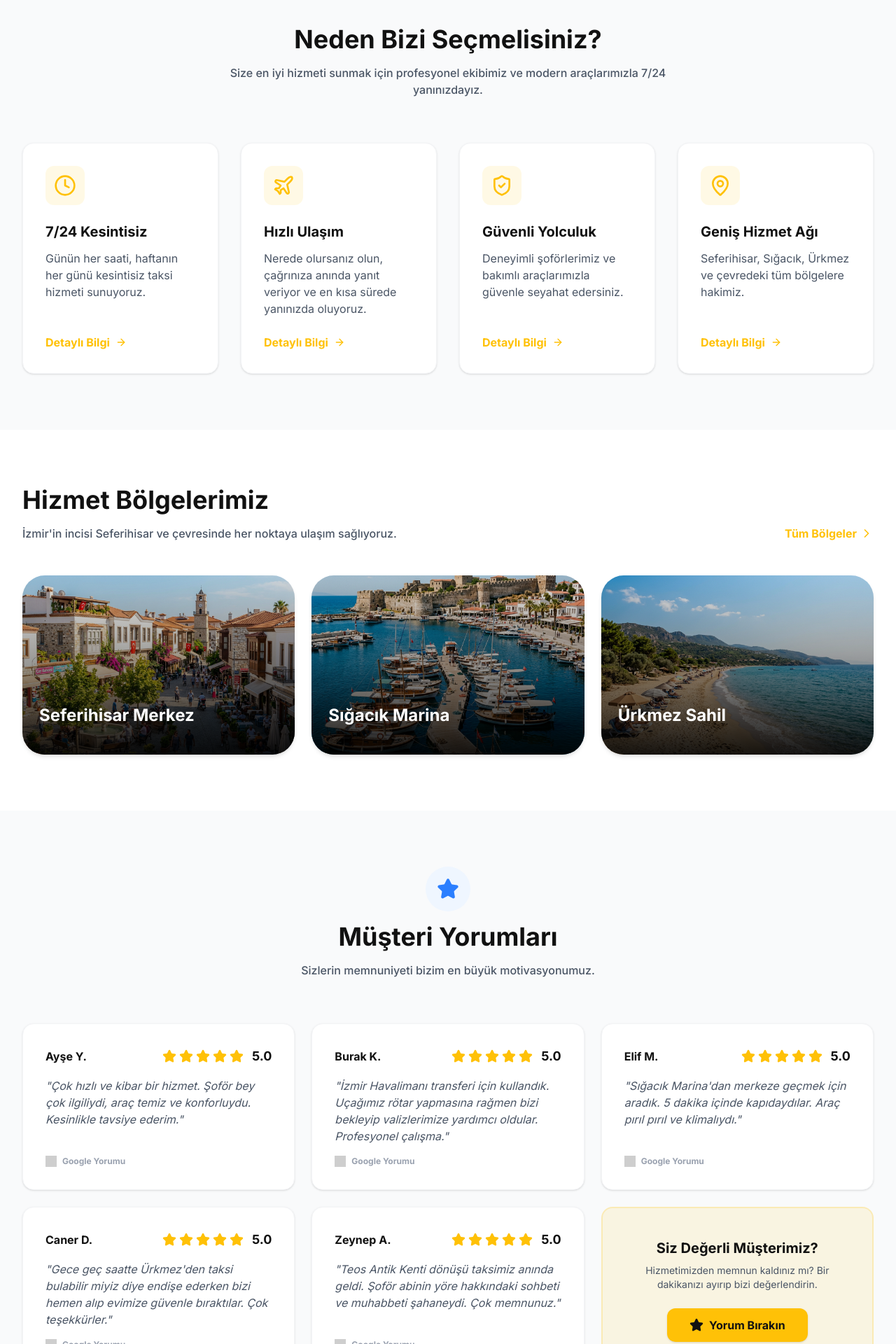
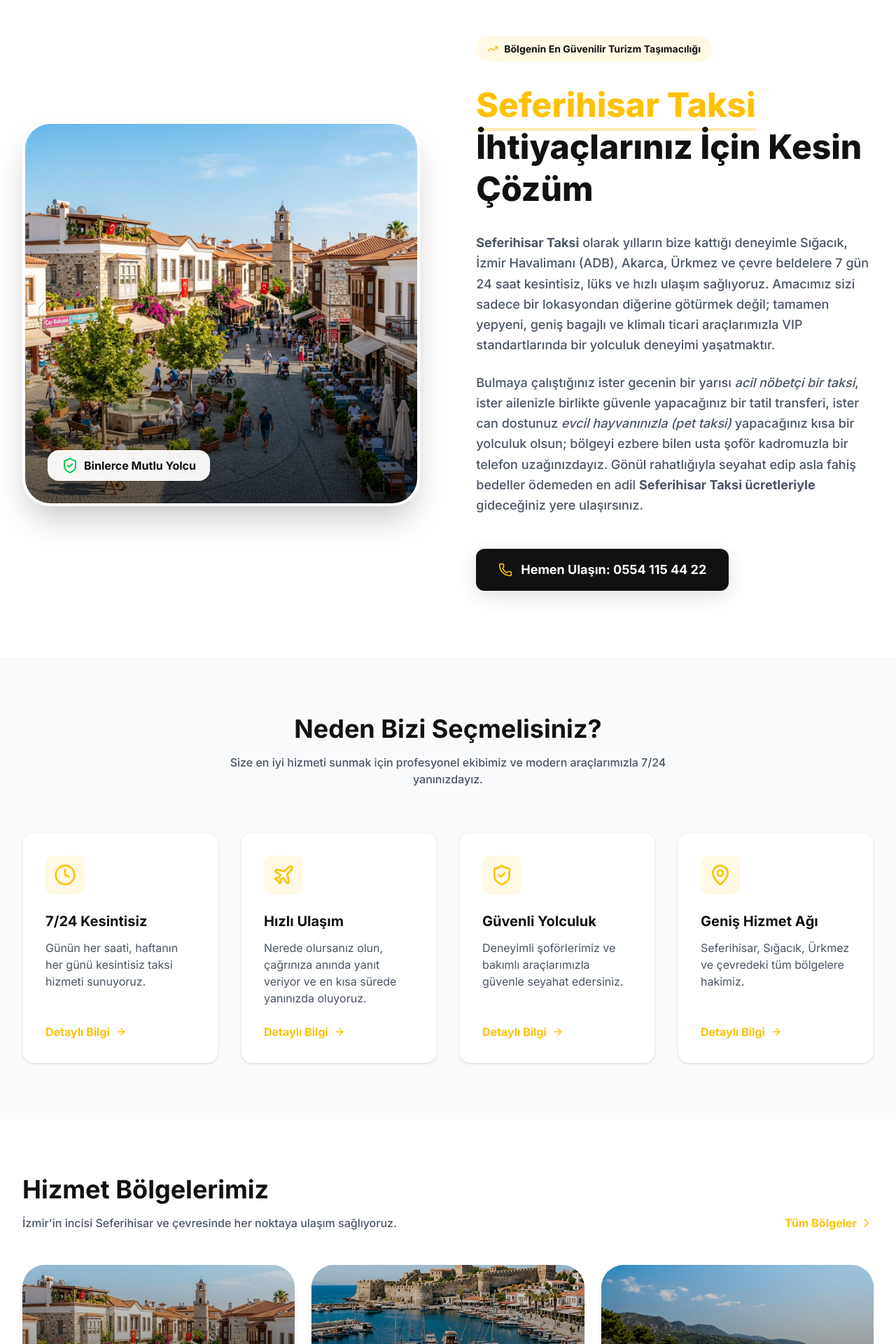
Before and after one commit to kodfinans34/seferihisartaxi, a Next.js app: page / in a window 1280 px wide. Shown: the part 880-2800 px from the top of the page at 70% size. Built offline with nearby package versions, Linux system fonts and the light colour scheme; grey boxes are pictures that could not be loaded.

Commit message:
UI&SEO: Mobil sliderli lüks Müsteri Yorumlari, vector ikonlar ve Seferihisar Taksi ozel SEO Blog Vitrini eklendi

```diff
--- a/src/app/page.tsx
+++ b/src/app/page.tsx
@@ -1,6 +1,6 @@
 import Image from "next/image";
 import Link from "next/link";
-import { Clock, Plane, ShieldCheck, MapPin, ChevronRight, Star } from "lucide-react";
+import { Clock, Plane, ShieldCheck, MapPin, ChevronRight, Star, Quote, TrendingUp, Phone, MessageCircle } from "lucide-react";
 import { CallButton } from "@/components/ui/buttons";
 import { ServiceCard, AreaCard } from "@/components/ui/Cards";
 import { ReviewStars } from "@/components/ui/ReviewStars";
@@ -58,8 +58,8 @@ export default function Home() {
       <section className="bg-primary py-8">
         <div className="max-w-7xl mx-auto px-4 sm:px-6 lg:px-8">
           <div className="flex flex-col md:flex-row items-center justify-between gap-6">
-            <h2 className="text-2xl font-bold text-secondary text-center md:text-left">
-              Seferihisar'da Taksi mi Lazım?
+            <h2 className="text-2xl font-bold text-secondary text-center md:text-left flex items-center gap-3">
+              <Phone className="w-8 h-8" /> Seferihisar'da Taksi mi Lazım?
             </h2>
             <a href="tel:+905541154422" className="bg-secondary text-white hover:bg-black font-bold text-xl px-8 py-4 rounded-xl shadow-lg transition-transform hover:scale-105 flex items-center gap-3">
               Hemen Çağır
@@ -69,8 +69,46 @@ export default function Home() {
         </div>
       </section>
 
+      {/* Prime SEO Target Section */}
+      <section className="py-24 bg-white">
+        <div className="max-w-7xl mx-auto px-4 sm:px-6 lg:px-8">
+          <div className="flex flex-col lg:flex-row items-center gap-12 lg:gap-20">
+            <div className="w-full lg:w-1/2 relative h-[400px] lg:h-[550px] rounded-[2.5rem] overflow-hidden shadow-2xl border-4 border-white group">
+              <Image src="/seferihisar-bg.png" alt="Seferihisar Taksi Nöbetçi Transfer" fill className="object-cover group-hover:scale-105 transition-transform duration-700" />
+              <div className="absolute inset-0 bg-gradient-to-t from-black/60 via-transparent to-transparent"></div>
+              <div className="absolute bottom-8 left-8 right-8">
+                 <div className="inline-flex items-center gap-2 bg-white/95 backdrop-blur-md px-5 py-2.5 rounded-2xl shadow-lg font-bold text-secondary">
+                    <ShieldCheck className="w-6 h-6 text-green-500" /> Binlerce Mutlu Yolcu
+                 </div>
+              </div>
+            </div>
+            <div className="w-full lg:w-1/2 space-y-8">
+              <div className="inline-flex items-center gap-2 px-4 py-2 rounded-full bg-primary/10 text-secondary font-bold text-sm">
+                <TrendingUp className="w-4 h-4 text-primary" /> Bölgenin En Güvenilir Turizm Taşımacılığı
+              </div>
+              <h2 className="text-3xl md:text-4xl lg:text-5xl font-extrabold text-secondary leading-tight">
+                <span className="text-primary border-b-4 border-primary/30 pb-1">Seferihisar Taksi</span> İhtiyaçlarınız İçin Kesin Çözüm
+              </h2>
+              <div className="space-y-6 text-lg text-gray-600 font-medium leading-relaxed">
+                  <p>
+                    <strong>Seferihisar Taksi</strong> olarak yılların bize kattığı deneyimle Sığacık, İzmir Havalimanı (ADB), Akarca, Ürkmez ve çevre beldelere 7 gün 24 saat kesintisiz, lüks ve hızlı ulaşım sağlıyoruz. Amacımız sizi sadece bir lokasyondan diğerine götürmek değil; tamamen yepyeni, geniş bagajlı ve klimalı ticari araçlarımızla VIP standartlarında bir yolculuk deneyimi yaşatmaktır.
+                  </p>
+                  <p>
+                    Bulmaya çalıştığınız ister gecenin bir yarısı <em>acil nöbetçi bir taksi</em>, ister ailenizle birlikte güvenle yapacağınız bir tatil transferi, ister can dostunuz <em>evcil hayvanınızla (pet taksi)</em> yapacağınız kısa bir yolculuk olsun; bölgeyi ezbere bilen usta şoför kadromuzla bir telefon uzağınızdayız. Gönül rahatlığıyla seyahat edip asla fahiş bedeller ödemeden en adil <strong>Seferihisar Taksi ücretleriyle</strong> gideceğiniz yere ulaşırsınız.
+                  </p>
+              </div>
+              <div className="pt-4 flex flex-col sm:flex-row gap-4">
+                <a href="tel:+905541154422" className="bg-secondary text-white font-bold py-4 px-8 rounded-xl shadow-[0_8px_30px_rgb(0,0,0,0.12)] hover:shadow-2xl hover:-translate-y-1 transition-all flex items-center justify-center gap-3 text-lg">
+                   <Phone className="w-5 h-5 text-primary" /> Hemen Ulaşın: 0554 115 44 22
+                </a>
+              </div>
+            </div>
+          </div>
+        </div>
+      </section>
+
       {/* Features/Services Section */}
-      <section className="py-20 bg-gray-50">
+      <section className="py-20 bg-gray-50 border-t border-gray-100">
         <div className="max-w-7xl mx-auto px-4 sm:px-6 lg:px-8">
           <div className="text-center max-w-2xl mx-auto mb-16">
             <h2 className="text-3xl md:text-4xl font-bold text-secondary mb-4">Neden Bizi Seçmelisiniz?</h2>
@@ -123,18 +161,23 @@ export default function Home() {
         </div>
       </section>
 
-      {/* Reviews Section */}
-      <section className="py-20 bg-gray-50">
-        <div className="max-w-7xl mx-auto px-4 sm:px-6 lg:px-8">
+      {/* Reviews Section with Mobile Carousel */}
+      <section className="py-24 bg-secondary relative overflow-hidden">
+        {/* Subtle background patterns */}
+        <div className="absolute top-0 right-0 -translate-y-12 translate-x-1/3 w-96 h-96 bg-primary/20 rounded-full blur-3xl opacity-50"></div>
+        <div className="absolute bottom-0 left-0 translate-y-1/3 -translate-x-1/4 w-[500px] h-[500px] bg-blue-500/20 rounded-full blur-3xl opacity-50"></div>
+
+        <div className="max-w-7xl mx-auto px-4 sm:px-6 lg:px-8 relative z-10">
           <div className="text-center max-w-2xl mx-auto mb-16">
-            <div className="w-16 h-16 bg-blue-50 text-blue-500 rounded-full flex items-center justify-center mx-auto mb-4">
-              <Star className="w-8 h-8 fill-blue-500" />
+            <div className="w-16 h-16 bg-primary/20 text-primary rounded-full flex items-center justify-center mx-auto mb-6 shadow-glow">
+              <Star className="w-8 h-8 fill-primary text-primary" />
             </div>
-            <h2 className="text-3xl md:text-4xl font-bold text-secondary mb-4">Müşteri Yorumları</h2>
-            <p className="text-gray-600 font-medium">Sizlerin memnuniyeti bizim en büyük motivasyonumuz.</p>
+            <h2 className="text-3xl md:text-4xl font-bold text-white mb-4">Sizden Gelen Müşteri Yorumları</h2>
+            <p className="text-gray-400 font-medium text-lg">Yüzlerce mutlu yolcumuzun arasına katılın. Sizlerin memnuniyeti bizim en büyük motivasyonumuz.</p>
           </div>
 
-          <div className="grid grid-cols-1 md:grid-cols-2 lg:grid-cols-3 gap-6 mb-12">
+          {/* Horizontal scroll on mobile, grid on desktop */}
+          <div className="flex overflow-x-auto lg:grid lg:grid-cols-3 gap-6 pb-8 snap-x snap-mandatory [&::-webkit-scrollbar]:hidden [-ms-overflow-style:none] [scrollbar-width:none]">
             {[
               { author: "Ayşe Y.", text: "Çok hızlı ve kibar bir hizmet. Şoför bey çok ilgiliydi, araç temiz ve konforluydu. Kesinlikle tavsiye ederim." },
               { author: "Burak K.", text: "İzmir Havalimanı transferi için kullandık. Uçağımız rötar yapmasına rağmen bizi bekleyip valizlerimize yardımcı oldular. Profesyonel çalışma." },
@@ -142,29 +185,33 @@ export default function Home() {
               { author: "Caner D.", text: "Gece geç saatte Ürkmez'den taksi bulabilir miyiz diye endişe ederken bizi hemen alıp evimize güvenle bıraktılar. Çok teşekkürler." },
               { author: "Zeynep A.", text: "Teos Antik Kenti dönüşü taksimiz anında geldi. Şoför abinin yöre hakkındaki sohbeti ve muhabbeti şahaneydi. Çok memnunuz." },
             ].map((review, idx) => (
-              <div key={idx} className="bg-white rounded-2xl shadow-sm border border-gray-100 p-8 flex flex-col h-full hover:shadow-md transition-shadow">
-                <div className="flex justify-between items-center mb-4">
-                    <div className="font-bold text-secondary">{review.author}</div>
+              <div key={idx} className="min-w-[85vw] sm:min-w-[350px] lg:min-w-0 snap-center bg-white/5 backdrop-blur-lg rounded-[2rem] border border-white/10 p-8 flex flex-col h-full hover:bg-white/10 transition-colors">
+                <Quote className="w-10 h-10 text-primary/30 absolute top-6 right-6" />
+                <div className="flex justify-between items-center mb-6 relative z-10">
+                    <div className="font-bold text-white text-lg">{review.author}</div>
                     <ReviewStars rating={5.0} />
                 </div>
-                <p className="text-gray-600 italic flex-grow">"{review.text}"</p>
-                <div className="flex items-center gap-2 mt-4 text-xs font-bold text-gray-400">
-                    <img src="https://upload.wikimedia.org/wikipedia/commons/c/c1/Google_%22G%22_logo.svg" alt="Google" className="w-4 h-4 grayscale opacity-50" /> Google Yorumu
+                <p className="text-gray-300 italic flex-grow text-lg leading-relaxed relative z-10">"{review.text}"</p>
+                <div className="flex items-center gap-2 mt-6 text-xs font-bold text-gray-400 relative z-10">
+                    <img src="https://upload.wikimedia.org/wikipedia/commons/c/c1/Google_%22G%22_logo.svg" alt="Google" className="w-4 h-4 grayscale opacity-70" /> Google'da Doğrulanmış Yorum
                 </div>
               </div>
             ))}
 
             {/* Direct Google Review Button Box */}
-            <div className="bg-primary/10 rounded-2xl border-2 border-primary/20 p-8 flex flex-col items-center justify-center text-center h-full hover:bg-primary/20 transition-colors">
-                <h3 className="text-xl font-bold text-secondary mb-2">Siz Değerli Müşterimiz?</h3>
-                <p className="text-gray-600 mb-6 text-sm">Hizmetimizden memnun kaldınız mı? Bir dakikanızı ayırıp bizi değerlendirin.</p>
+            <div className="min-w-[85vw] sm:min-w-[350px] lg:min-w-0 snap-center bg-primary rounded-[2rem] border border-primary-hover p-8 flex flex-col items-center justify-center text-center h-full hover:bg-primary-hover transition-colors shadow-xl">
+                <div className="w-16 h-16 bg-white/20 backdrop-blur-md rounded-full flex items-center justify-center mb-4">
+                  <MessageCircle className="w-8 h-8 text-secondary" />
+                </div>
+                <h3 className="text-2xl font-bold text-secondary mb-3">Siz Değerli Müşterimiz?</h3>
+                <p className="text-secondary/80 mb-8 font-medium">Hizmetimizden memnun kaldınız mı? Bir dakikanızı ayırıp 5 yıldız vermek ister misiniz?</p>
                 <a
                   href="https://g.page/r/CXiz0i0fzzocEAE/review"
                   target="_blank"
                   rel="noopener noreferrer"
-                  className="bg-primary text-secondary font-bold py-3 px-8 rounded-xl hover:bg-primary-hover transition-colors shadow-sm flex items-center gap-2"
+                  className="bg-secondary text-white font-bold py-4 px-8 rounded-xl hover:bg-black transition-all shadow-lg hover:shadow-xl hover:-translate-y-1 flex items-center gap-2 w-full justify-center"
                 >
-                  <Star className="w-5 h-5 fill-secondary" /> Yorum Bırakın
+                  <Star className="w-5 h-5 fill-primary text-primary" /> Yorum Bırakın
                 </a>
             </div>
           </div>
```
